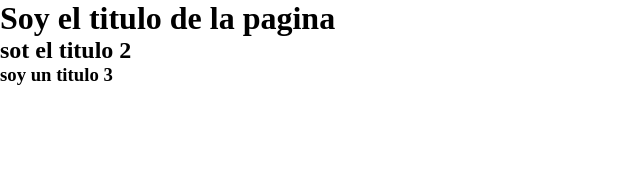
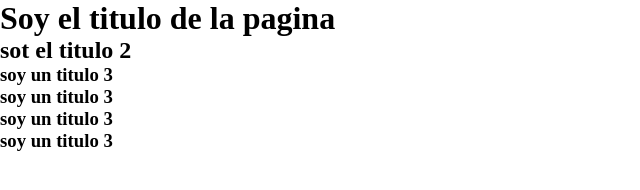
Before and after one commit to mansillalucianodamian/Primer-repositorio, a plain HTML site: page index.html in a window 1280 px wide. Shown: the whole page, without its empty margins (0-640 px from the left). Drawn offline with Linux system fonts and the light colour scheme.

Commit message:
agrege mas h3

```diff
--- a/index.html
+++ b/index.html
@@ -10,5 +10,8 @@
     <h1>Soy el titulo de la pagina</h1>
     <h2>sot el titulo 2</h2>
     <h3>soy un titulo 3</h3>
+    <h3>soy un titulo 3</h3>
+    <h3>soy un titulo 3</h3>
+    <h3>soy un titulo 3</h3>
 </body>
 </html>
```
